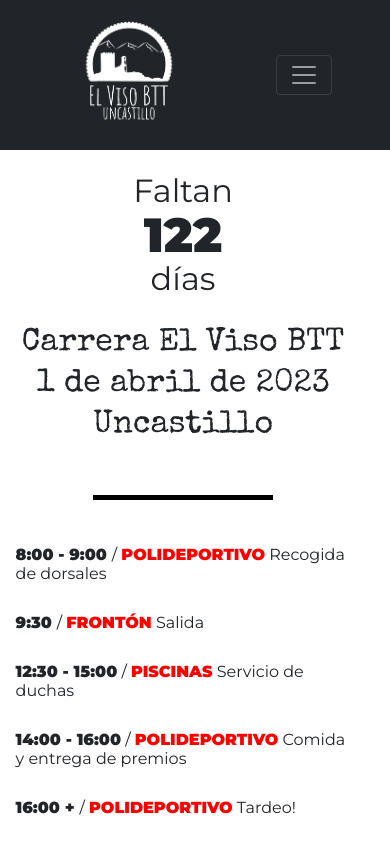
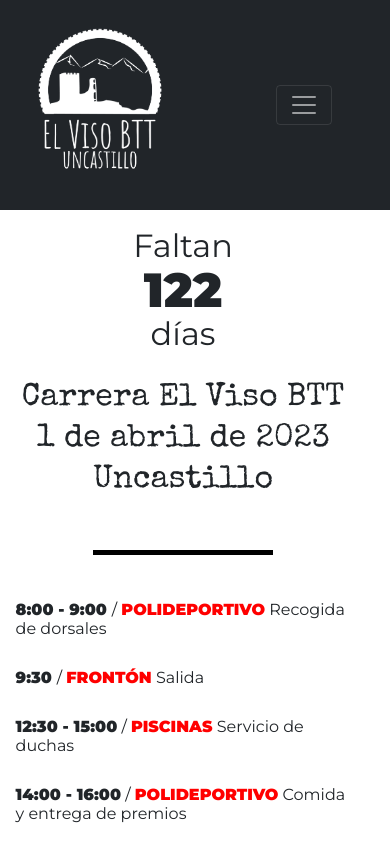
Before and after one commit to araupontones/el_viso, a website: page index.html in a window 390 px wide. Shown: the top 844 px of the page. Drawn offline with nearby package versions, Linux system fonts and the light colour scheme; a script that the page names is missing.

Commit message:
resize logo

```diff
--- a/styles/styles.css
+++ b/styles/styles.css
@@ -41,7 +41,7 @@ hr {
 }
 
 .navbar-logo{
-  height: 150px;
+  height: 250px;
   /*border: 5px solid #212529;*/
 }
 .navbar-brand {
@@ -66,7 +66,7 @@ hr {
 }
 
 .container-fluid {
-  margin-top: 150px;
+  margin-top: 250px;
   padding-left: 15%;
   padding-right: 15%
   /*padding: 3% 0;*/
@@ -194,12 +194,17 @@ section{
 }
 
 .navbar-logo{
-  height: 140px;
-  /*border: 5px solid #212529;*/
+  height: 200px;
+
+}
+
+.container-fluid-nav{
+  padding-left: 0;
+  padding-right: 15%;
 }
 
 .container-fluid {
-margin-top: 95px;
+margin-top: 150px;
 padding-left: 4%;
 padding-right: 4%;
 /*  padding: 3% 3%;*/
```
